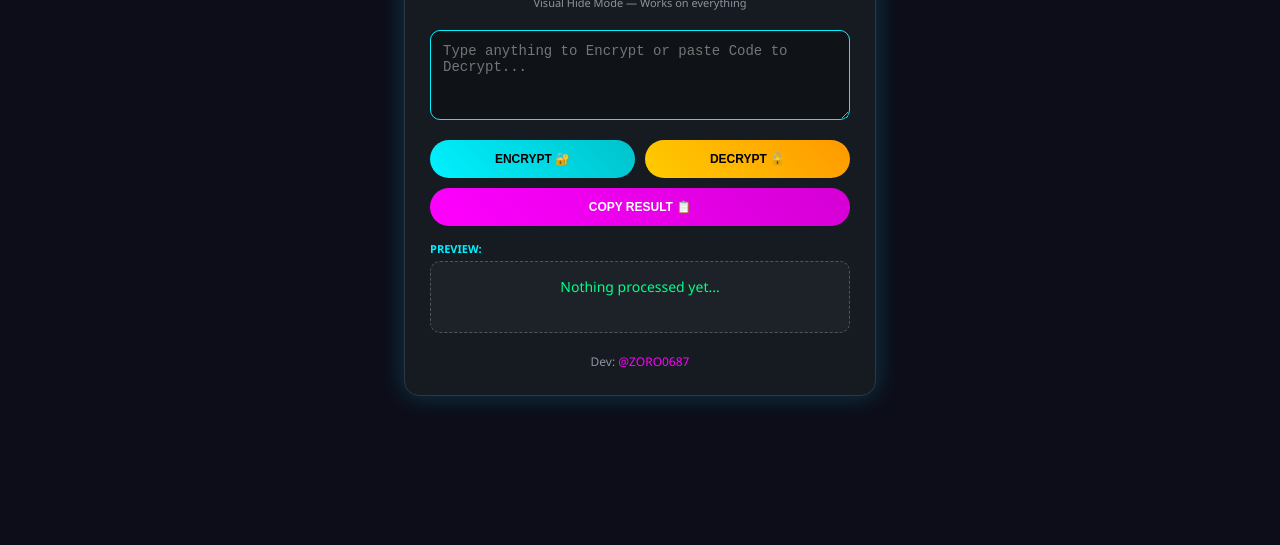
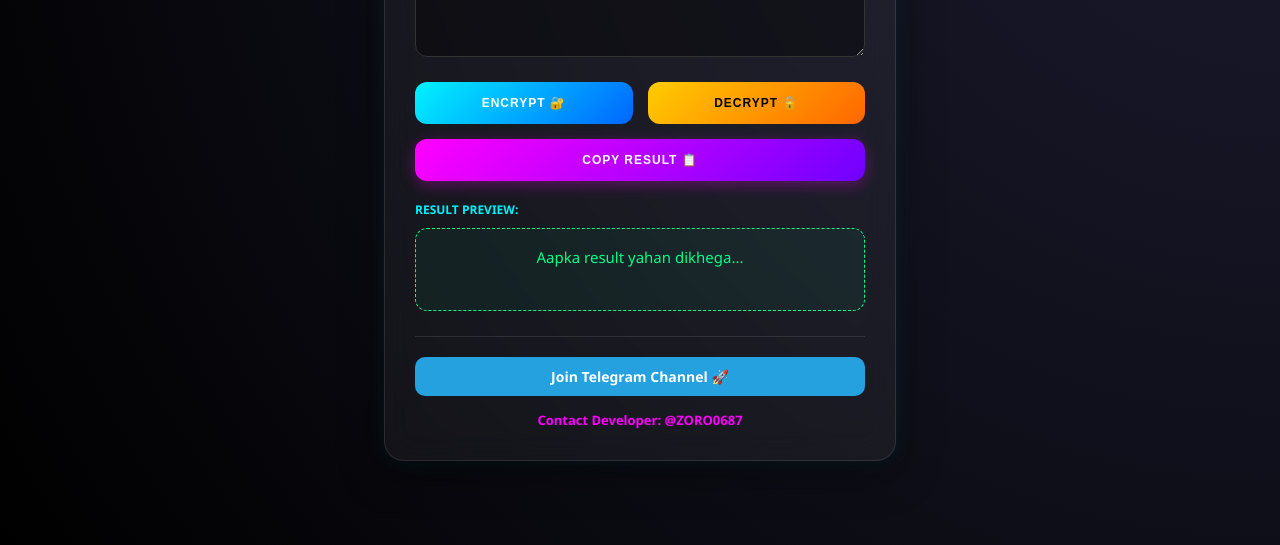
Before and after one commit to akaalkaal12-beep/ZORO-ENCRYPTER, a plain HTML site: page index.html in a window 1280 px wide. Shown: the part 255-800 px from the top of the page. Drawn offline with Linux system fonts and the light colour scheme.

Commit message:
Update index.html

```diff
--- a/index.html
+++ b/index.html
@@ -3,98 +3,225 @@
 <head>
     <meta charset="UTF-8">
     <meta name="viewport" content="width=device-width, initial-scale=1.0">
-    <title>ZORO STEALTH ENCRYPTER</title>
+    <title>ZORO STEALTH V2</title>
     <style>
-        body { background-color: #0d0d1a; color: white; font-family: 'Segoe UI', sans-serif; display: flex; justify-content: center; align-items: center; height: 100vh; margin: 0; }
-        .container { background-color: #161b22; padding: 25px; border-radius: 15px; width: 90%; max-width: 420px; box-shadow: 0 0 25px rgba(0, 242, 255, 0.2); border: 1px solid #30363d; text-align: center; }
-        h1 { color: #00f2ff; margin-bottom: 5px; text-transform: uppercase; letter-spacing: 1px; }
-        .subtitle { font-size: 11px; color: #8b949e; margin-bottom: 20px; }
-        textarea { width: 100%; background: rgba(0, 0, 0, 0.3); border: 1px solid #00f2ff; border-radius: 10px; padding: 12px; color: white; box-sizing: border-box; outline: none; margin-bottom: 15px; font-size: 14px; }
+        /* Naya Background Colour aur Design */
+        body {
+            background: radial-gradient(circle at top right, #1a1a2e, #0f0f1a, #000000);
+            color: white;
+            font-family: 'Segoe UI', Roboto, sans-serif;
+            display: flex;
+            justify-content: center;
+            align-items: center;
+            min-height: 100vh;
+            margin: 0;
+            overflow-x: hidden;
+        }
 
-        .btn-grid { display: grid; grid-template-columns: 1fr 1fr; gap: 10px; margin-bottom: 15px; }
-        button { padding: 12px; border: none; border-radius: 25px; font-weight: bold; cursor: pointer; text-transform: uppercase; transition: 0.3s; font-size: 12px; }
+        .container {
+            background: rgba(255, 255, 255, 0.05);
+            backdrop-filter: blur(15px);
+            padding: 30px;
+            border-radius: 20px;
+            width: 90%;
+            max-width: 450px;
+            box-shadow: 0 10px 40px rgba(0, 0, 0, 0.5), 0 0 20px rgba(0, 242, 255, 0.1);
+            border: 1px solid rgba(255, 255, 255, 0.1);
+            text-align: center;
+        }
 
-        #enc-btn { background: linear-gradient(45deg, #00f2ff, #00c2cb); color: black; }
-        #dec-btn { background: linear-gradient(45deg, #ffcc00, #ff9900); color: black; }
-        #copy-btn { background: linear-gradient(45deg, #ff00ff, #d400d4); color: white; grid-column: span 2; }
+        h1 {
+            color: #00f2ff;
+            text-shadow: 0 0 10px rgba(0, 242, 255, 0.5);
+            margin-bottom: 5px;
+            text-transform: uppercase;
+            letter-spacing: 3px;
+            font-size: 24px;
+        }
 
-        .status-box { text-align: left; font-size: 11px; color: #00f2ff; margin-bottom: 5px; font-weight: bold; }
-        #output-preview { border: 1px dashed #555; padding: 15px; border-radius: 10px; word-break: break-all; min-height: 40px; margin-bottom: 20px; font-size: 14px; background: rgba(255, 255, 255, 0.03); color: #00ff88; }
+        .subtitle {
+            font-size: 11px;
+            color: #8b949e;
+            margin-bottom: 25px;
+            letter-spacing: 1px;
+        }
 
-        .footer-links { margin-top: 10px; }
-        .link { color: #8b949e; text-decoration: none; font-size: 12px; display: block; margin-top: 8px; }
-        .link span { color: #ff00ff; }
+        textarea {
+            width: 100%;
+            background: rgba(0, 0, 0, 0.4);
+            border: 1px solid #333;
+            border-radius: 12px;
+            padding: 15px;
+            color: #eee;
+            box-sizing: border-box;
+            outline: none;
+            margin-bottom: 20px;
+            font-size: 14px;
+            transition: 0.3s;
+        }
+
+        textarea:focus {
+            border-color: #00f2ff;
+            box-shadow: 0 0 10px rgba(0, 242, 255, 0.2);
+        }
+
+        .btn-grid {
+            display: grid;
+            grid-template-columns: 1fr 1fr;
+            gap: 15px;
+            margin-bottom: 20px;
+        }
+
+        button {
+            padding: 14px;
+            border: none;
+            border-radius: 12px;
+            font-weight: bold;
+            cursor: pointer;
+            text-transform: uppercase;
+            transition: 0.3s;
+            font-size: 12px;
+            letter-spacing: 1px;
+        }
+
+        button:active { transform: scale(0.95); }
+
+        #enc-btn { background: linear-gradient(135deg, #00f2ff, #0066ff); color: white; }
+        #dec-btn { background: linear-gradient(135deg, #ffcc00, #ff6600); color: black; }
+        #copy-btn {
+            background: linear-gradient(135deg, #ff00ff, #7000ff);
+            color: white;
+            grid-column: span 2;
+            box-shadow: 0 4px 15px rgba(255, 0, 255, 0.3);
+        }
+
+        .label {
+            text-align: left;
+            font-size: 12px;
+            color: #00f2ff;
+            margin-bottom: 10px;
+            font-weight: bold;
+            display: flex;
+            align-items: center;
+        }
+
+        #output-preview {
+            background: rgba(0, 255, 136, 0.05);
+            border: 1px dashed #00ff88;
+            padding: 18px;
+            border-radius: 12px;
+            word-break: break-all;
+            min-height: 45px;
+            margin-bottom: 25px;
+            font-size: 15px;
+            color: #00ff88;
+            font-weight: 500;
+        }
+
+        /* Telegram & DM Section */
+        .social-footer {
+            border-top: 1px solid rgba(255, 255, 255, 0.1);
+            padding-top: 20px;
+            margin-top: 10px;
+        }
+
+        .tg-link {
+            display: block;
+            background: #24A1DE;
+            color: white;
+            text-decoration: none;
+            padding: 10px;
+            border-radius: 10px;
+            font-size: 14px;
+            margin-bottom: 12px;
+            font-weight: bold;
+            transition: 0.3s;
+        }
+
+        .tg-link:hover { background: #1e87bb; }
+
+        .dm-link {
+            color: #ff00ff;
+            text-decoration: none;
+            font-size: 13px;
+            font-weight: 600;
+        }
+
+        .dm-link:hover { text-decoration: underline; }
+
     </style>
 </head>
 <body>
 
 <div class="container">
     <h1>ZORO STEALTH</h1>
-    <p class="subtitle">Visual Hide Mode — Works on everything</p>
+    <p class="subtitle">Secure Encryption • Stealth Output</p>
 
-    <textarea id="input-text" rows="4" placeholder="Type anything to Encrypt or paste Code to Decrypt..."></textarea>
+    <textarea id="input-text" rows="4" placeholder="Kuch bhi likho ya code paste karo..."></textarea>
 
     <div class="btn-grid">
-        <button id="enc-btn" onclick="handleAction('encrypt')">Encrypt 🔐</button>
-        <button id="dec-btn" onclick="handleAction('decrypt')">Decrypt 🔓</button>
-        <button id="copy-btn" onclick="copyResult()">Copy Result 📋</button>
+        <button id="enc-btn" onclick="handleLogic('encrypt')">Encrypt 🔐</button>
+        <button id="dec-btn" onclick="handleLogic('decrypt')">Decrypt 🔓</button>
+        <button id="copy-btn" onclick="copyAction()">Copy Result 📋</button>
     </div>
 
-    <div class="status-box" id="status-label">PREVIEW:</div>
-    <div id="output-preview">Nothing processed yet...</div>
+    <div class="label" id="status-text">RESULT PREVIEW:</div>
+    <div id="output-preview">Aapka result yahan dikhega...</div>
 
-    <div class="footer-links">
-        <a href="https://t.me/ZORO0687" target="_blank" class="link">Dev: <span>@ZORO0687</span></a>
+    <div class="social-footer">
+        <a href="https://t.me/+MSGX1l0MBPIzZWI1" target="_blank" class="tg-link">
+            Join Telegram Channel 🚀
+        </a>
+        <a href="https://t.me/ZORO0687" target="_blank" class="dm-link">
+            Contact Developer: @ZORO0687
+        </a>
     </div>
 </div>
 
 <script>
-    let hiddenResult = ""; // Clipboard mein kya jayega woh yahan save hoga
+    let clipboardData = ""; // Isme chupa hua data rahega
 
-    function handleAction(type) {
+    function handleLogic(mode) {
         const input = document.getElementById('input-text').value.trim();
         const preview = document.getElementById('output-preview');
-        const status = document.getElementById('status-label');
+        const status = document.getElementById('status-text');
 
         if (!input) {
-            alert("Bhai, pehle kuch likho toh sahi!");
+            alert("Pehle input box mein kuch likho!");
             return;
         }
 
         try {
-            if (type === 'encrypt') {
-                // 1. Encrypt logic (Base64)
-                hiddenResult = btoa(unescape(encodeURIComponent(input)));
-                // 2. Show original text on screen
+            if (mode === 'encrypt') {
+                // Logic: Screen par Plain Text dikhega, Copy Code hoga
+                clipboardData = btoa(unescape(encodeURIComponent(input)));
                 preview.innerText = input;
+                preview.style.color = "#00ff88"; // Green for Encrypt
                 status.innerText = "PREVIEW (Original Text - Ready to Copy Code):";
-                preview.style.color = "#00ff88"; // Green for Encrypt
-                alert("Encryption Done! Screen par text rahega par Copy code hoga.");
+                alert("Encrypted! Ab Copy button dabao code mil jayega.");
             }
-            else if (type === 'decrypt') {
-                // 1. Decrypt logic
-                hiddenResult = decodeURIComponent(escape(atob(input)));
-                // 2. Show the code on screen
-                preview.innerText = input;
-                status.innerText = "PREVIEW (Code - Ready to Copy Plain Text):";
+            else if (mode === 'decrypt') {
+                // Logic: Screen par Decrypted (Plain) text dikhega, aur Copy bhi Plain hoga
+                const decoded = decodeURIComponent(escape(atob(input)));
+                clipboardData = decoded;
+                preview.innerText = decoded; // Screen par code nahi, ab asli message dikhega
                 preview.style.color = "#ffcc00"; // Yellow for Decrypt
-                alert("Decryption Done! Screen par code rahega par Copy original text hoga.");
+                status.innerText = "PREVIEW (Decrypted Text):";
+                alert("Decrypted! Code ki jagah asli message show ho gaya.");
             }
         } catch (e) {
-            alert("Error: Shayad aapne galat code paste kiya hai!");
+            alert("Error: Shayad aapne galat code dala hai!");
         }
     }
 
-    function copyResult() {
-        if (hiddenResult === "") {
-            alert("Copy karne ke liye pehle Encrypt ya Decrypt dabayein!");
+    function copyAction() {
+        if (!clipboardData) {
+            alert("Pehle Encrypt ya Decrypt par click karein!");
             return;
         }
 
-        navigator.clipboard.writeText(hiddenResult).then(() => {
-            alert("Copied to clipboard!");
-        }).catch(err => {
-            alert("Copy fail ho gaya!");
+        navigator.clipboard.writeText(clipboardData).then(() => {
+            alert("Clipboard mein copy ho gaya!");
         });
     }
 </script>
```
